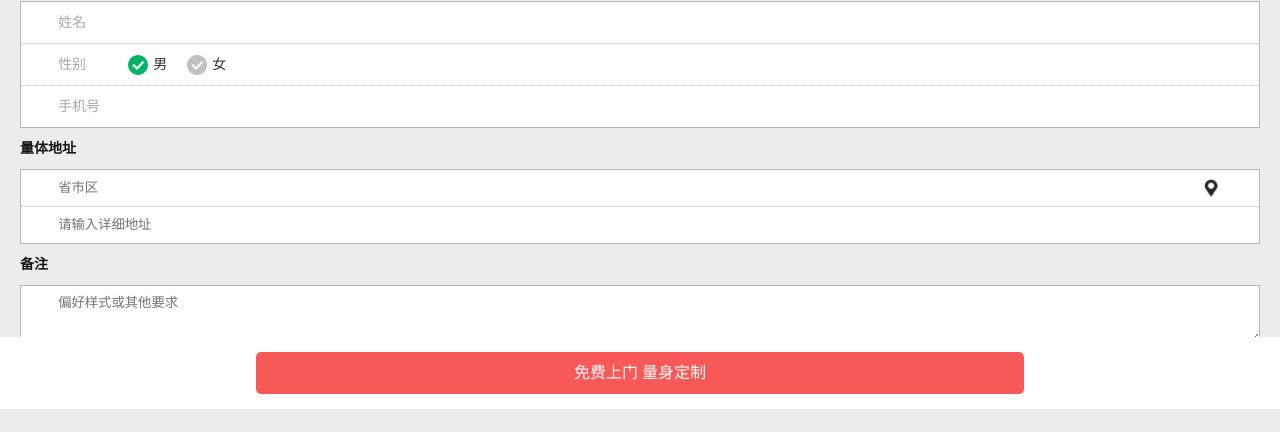
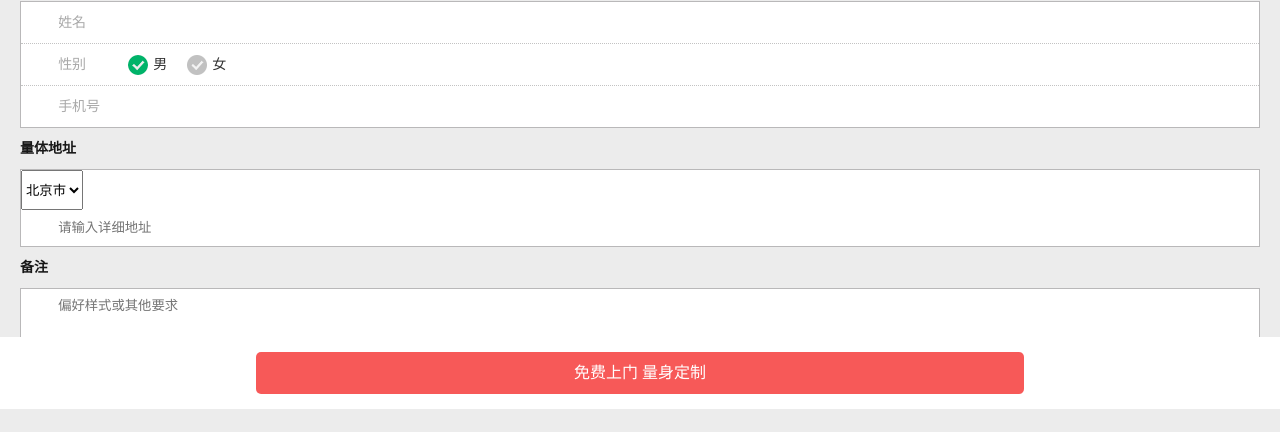
Before and after one commit to xiaoming420/suit, a Laravel app: page /suit/reserve in a window 1280 px wide. Shown: the part 391-823 px from the top of the page. Run offline with Laravel 8, Linux system fonts and the light colour scheme.

Commit message:
预约服务

```diff
--- a/resources/views/web/reserve.blade.php
+++ b/resources/views/web/reserve.blade.php
@@ -47,8 +47,23 @@
     </div>
     <p class="itemnav">量体地址</p>
     <div class="iteminfo">
-        <input type="text" placeholder="省市区" class="itemput borderbot addressicon" disabled="disabled"/>
-        <input type="text" placeholder="请输入详细地址" class="itemput" />
+        <select name="province" id="province">
+            <option value="11">北京市</option>
+            <option value="12">天津市</option>
+            <option value="13">河北省</option>
+        </select>
+        <select name="province" id="province" style="display: none">
+            <option value="11">北京市</option>
+            <option value="12">天津市</option>
+            <option value="13">河北省</option>
+        </select>
+        <select name="province" id="province" style="display: none">
+            <option value="11">北京市</option>
+            <option value="12">天津市</option>
+            <option value="13">河北省</option>
+        </select>
+        {{--<input type="text" placeholder="省市区" class="itemput borderbot addressicon" disabled="disabled"/>--}}
+        <input type="text" id="detail" placeholder="请输入详细地址" class="itemput" />
     </div>
     <p class="itemnav">备注</p>
     <div class="iteminfo">
@@ -69,10 +84,12 @@
             var rule = /^1[34578]{1}\d{9}$/;
 
             if (!name) {
-                alert('请留下您的大名=.=');
+                alert('请留下您的姓名');
+                return false;
             }
             if (!rule.test(phone)) {
                 alert('请填写正确的手机号');
+                return false;
             }
 
 
```
